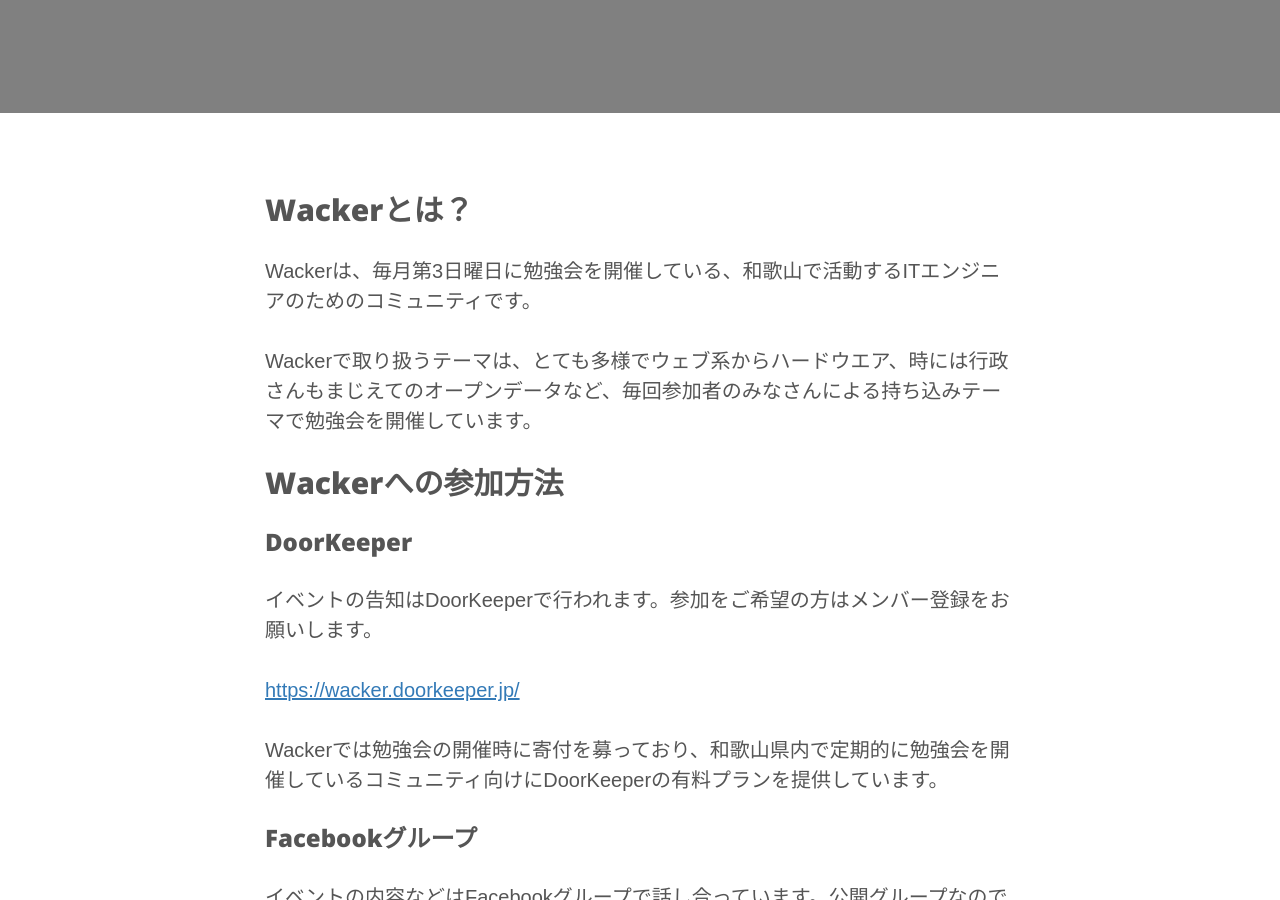
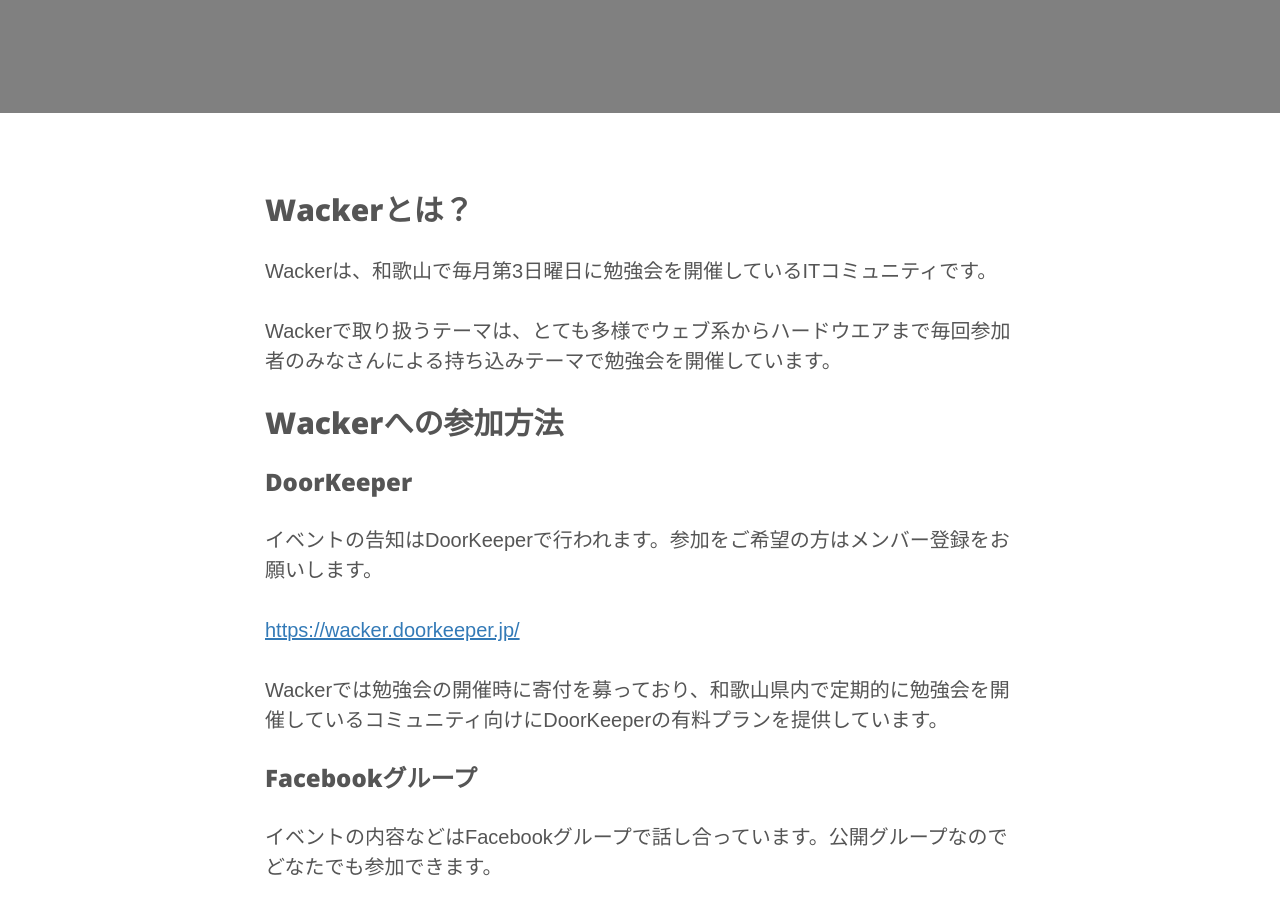
Before and after one commit to wakayama-hacker/wacker.io, a Jekyll site: the page built from about.md, in a window 1280 px wide and 900 px high, scrolled down 355 px. Built offline with Jekyll 4.4.1, drawn with Linux system fonts in a browser that asks for light colours; nearby versions of some CDN libraries.

Commit message:
update about

```diff
--- a/about.md
+++ b/about.md
@@ -5,9 +5,9 @@ title: "About"
 
 ## Wackerとは？
 
-Wackerは、毎月第3日曜日に勉強会を開催している、和歌山で活動するITエンジニアのためのコミュニティです。
+Wackerは、和歌山で毎月第3日曜日に勉強会を開催しているITコミュニティです。
 
-Wackerで取り扱うテーマは、とても多様でウェブ系からハードウエア、時には行政さんもまじえてのオープンデータなど、毎回参加者のみなさんによる持ち込みテーマで勉強会を開催しています。
+Wackerで取り扱うテーマは、とても多様でウェブ系からハードウエアまで毎回参加者のみなさんによる持ち込みテーマで勉強会を開催しています。
 
 ## Wackerへの参加方法
 
```
